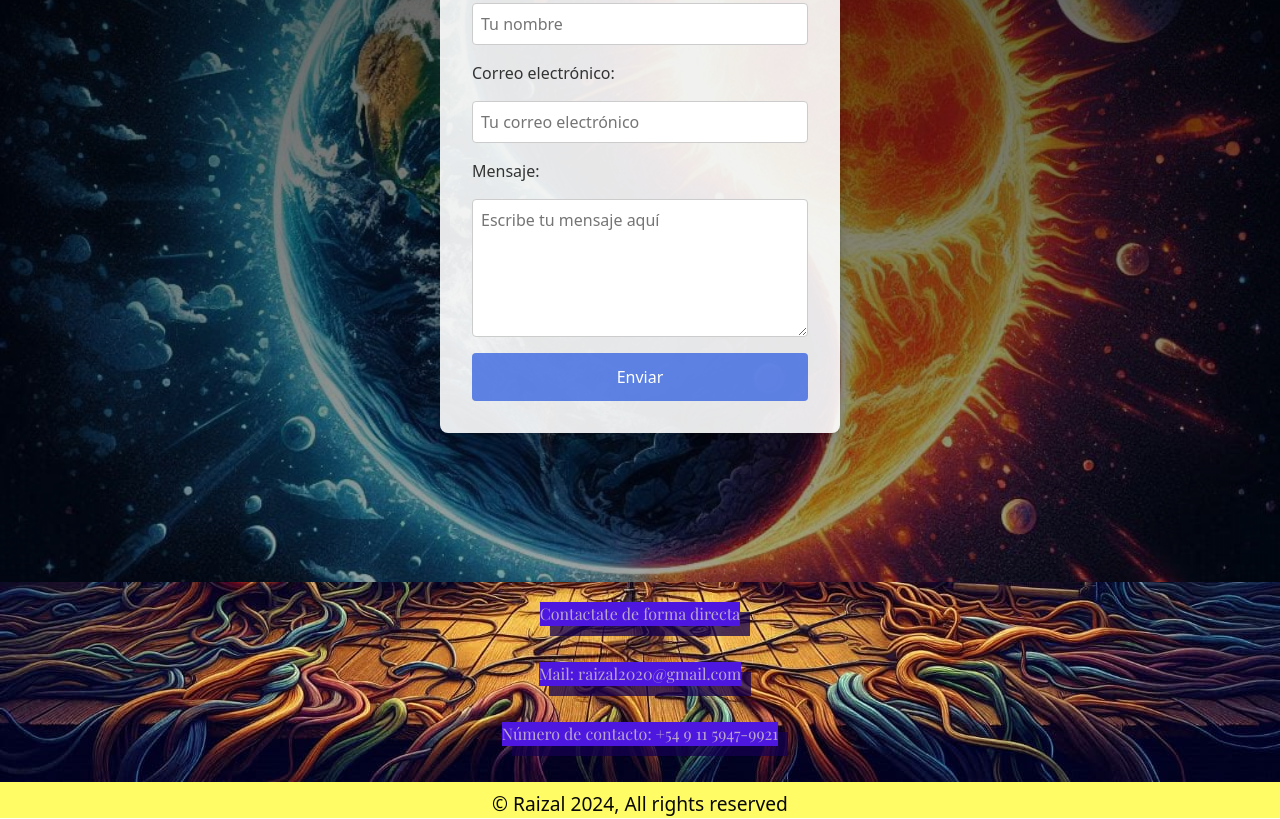
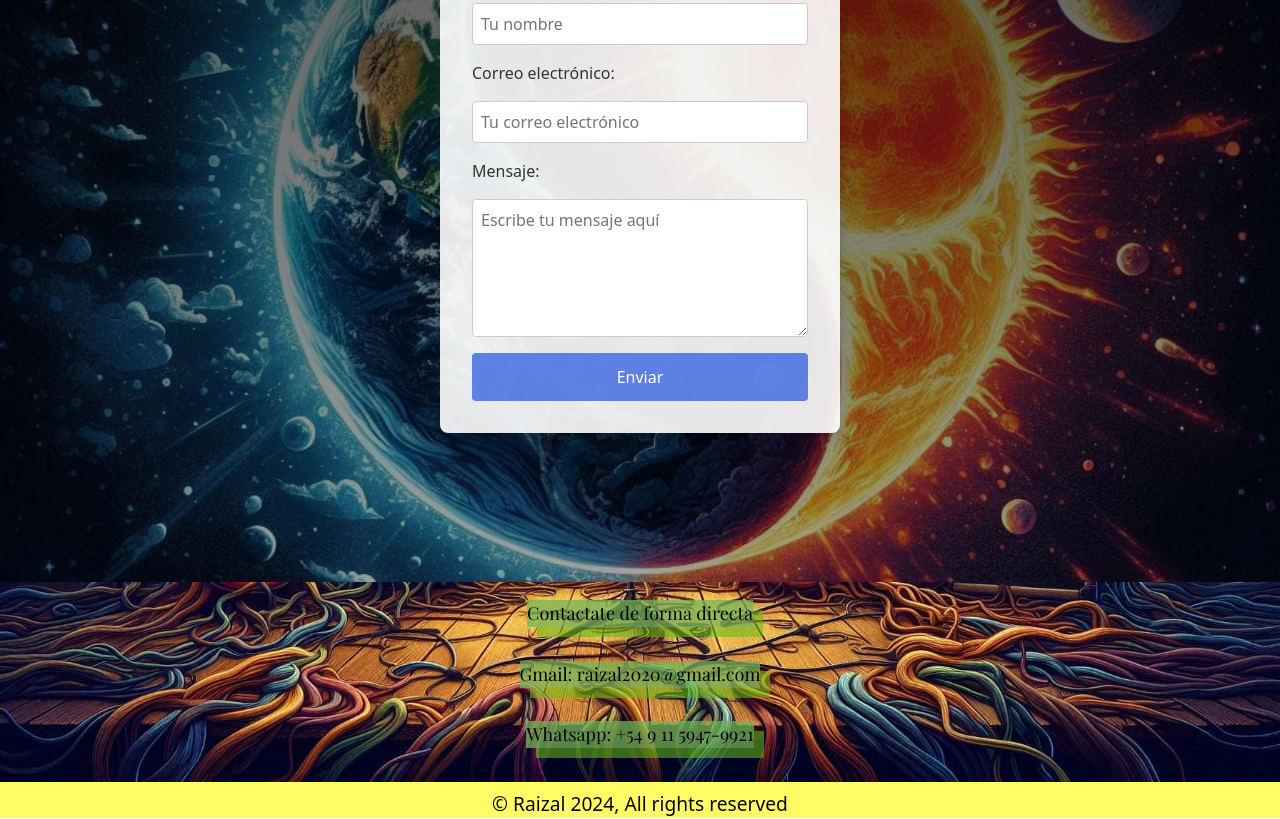
Before and after one commit to BlixaAdani/Raizal2020, a website: page pages/contacto.html in a window 1280 px wide. Shown: the part 452-1271 px from the top of the page. Drawn offline with nearby package versions, Linux system fonts and the light colour scheme.

Commit message:
Pre archivos

```diff
--- a/pages/contacto.html
+++ b/pages/contacto.html
@@ -60,8 +60,8 @@
 
         <section class="contact-form2">
             <p>Contactate de forma directa</p>
-            <p>Mail: raizal2020@gmail.com</p>
-            <p>Número de contacto: +54 9 11 5947-9921</p>
+            <p>Gmail: raizal2020@gmail.com</p>
+            <p>Whatsapp: +54 9 11 5947-9921</p>
         </section>
     </main>
 
--- a/scss/_layout/_main.scss
+++ b/scss/_layout/_main.scss
@@ -117,10 +117,11 @@
     background-repeat: no-repeat;
     height: 20vh;
     p {
-      color: rgba(216, 202, 202, 0.795);
-      background-color: #4d17e0;
-      box-shadow: 10px 10px rgba(21, 0, 78, 0.747);
+      color: rgb(0, 0, 0);
+      background-color: #74b457bb;
+      box-shadow: 10px 10px rgba(102, 189, 21, 0.555);
       font-family: 'Playfair Display';
+      font-size: large;
     }
   }
 }
```
Also changed, not shown: pages/biografia.html (+2 -3 lines), css/style.css.
